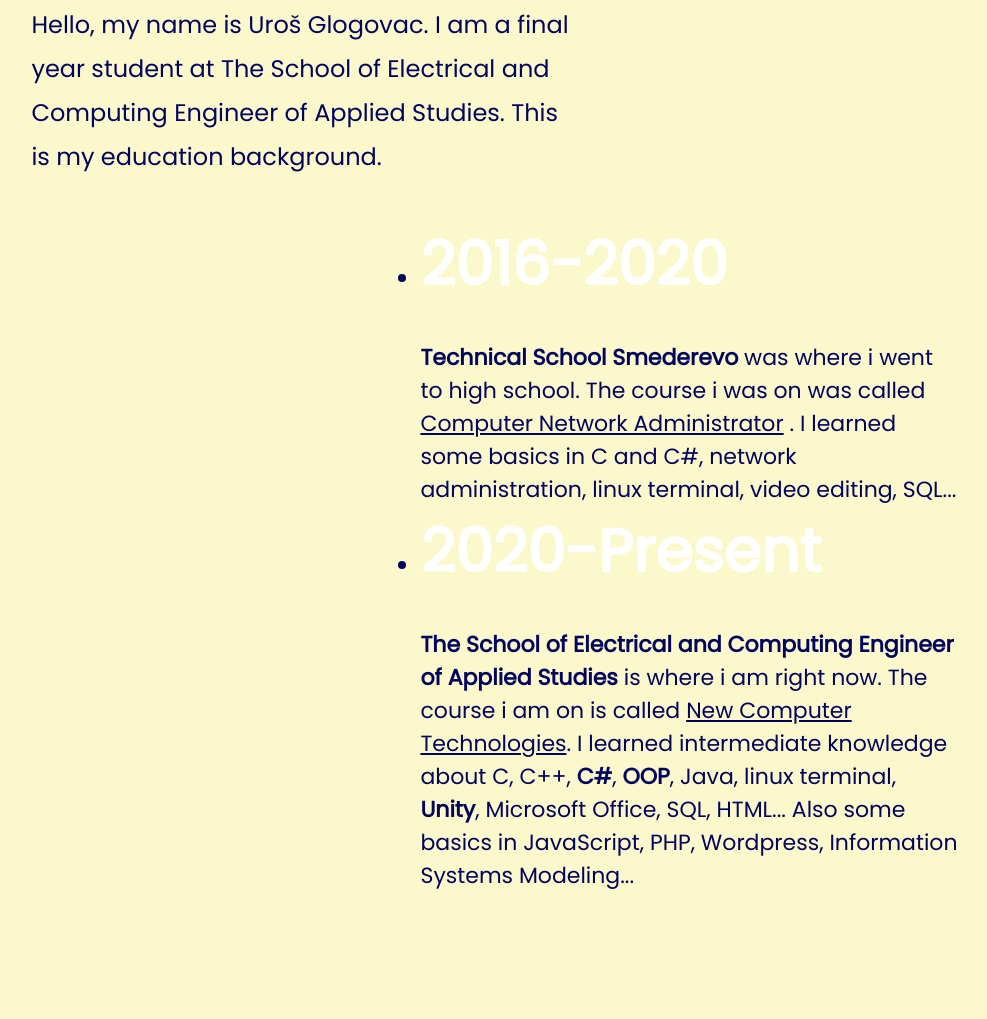
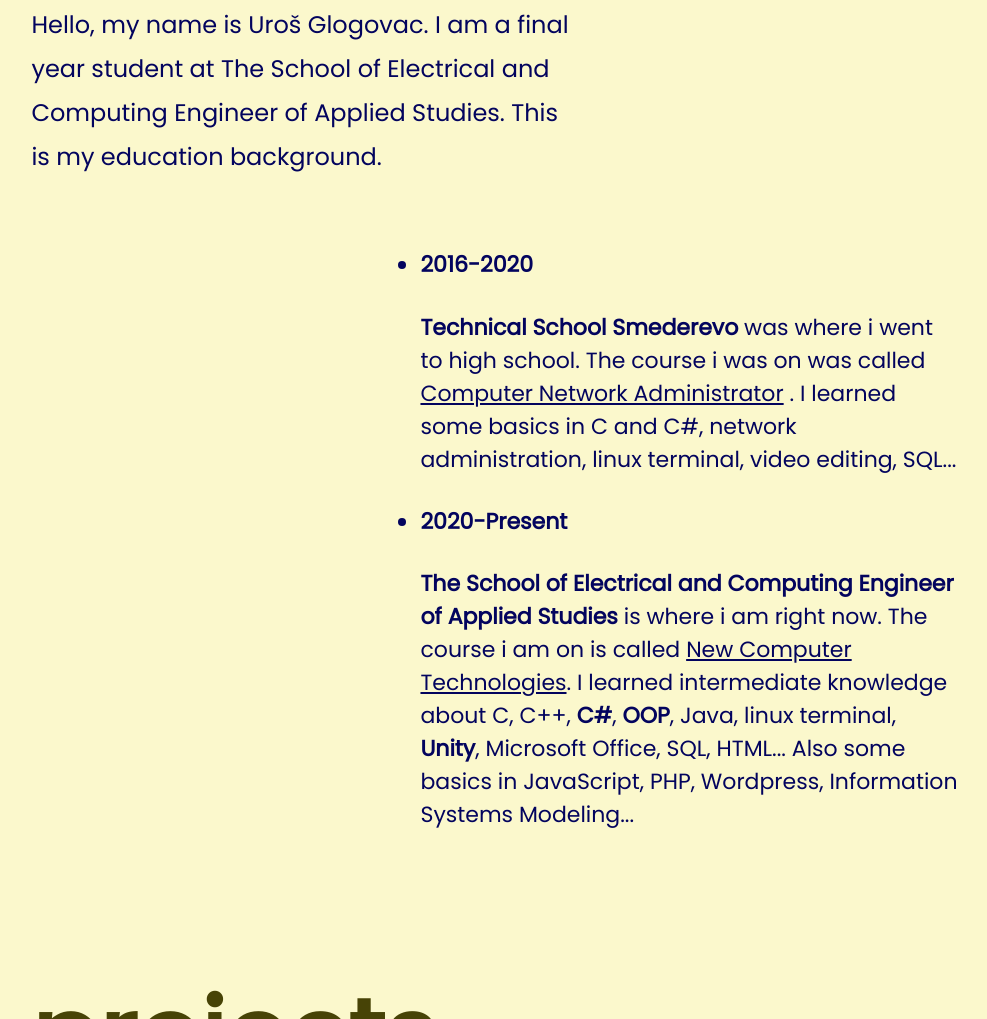
Before and after one commit to glogovacu/Portfolio, a plain HTML site: page index.html in a window 1280 px wide. Shown: the part 1166-2185 px from the top of the page, without its empty margins (145-1132 px from the left). Drawn offline with Linux system fonts and the light colour scheme.

Commit message:
Update index.html

```diff
--- a/index.html
+++ b/index.html
@@ -60,13 +60,13 @@
             <div class="column-2">
               <ul class="bullet-list">
                 <li>
-                  <h3>2016-2020</h3>
+                  <h4>2016-2020</h4>
                   <p><strong>Technical School Smederevo</strong>  was where i went to high school. The course i was on was called <u>Computer Network Administrator</u> .
                   I learned some basics in C and C#, network administration, linux terminal, video editing, SQL...
                   </p>
                 </li>
                 <li>
-                  <h3>2020-Present</h3>
+                  <h4>2020-Present</h4>
                   <p><strong>The School of Electrical and Computing Engineer of
                     Applied Studies</strong> is where i am right now. The course i am on is called <u>New Computer
                     Technologies</u>. I learned intermediate knowledge about C, C++, <strong>C#</strong>, <strong>OOP</strong>,
```
